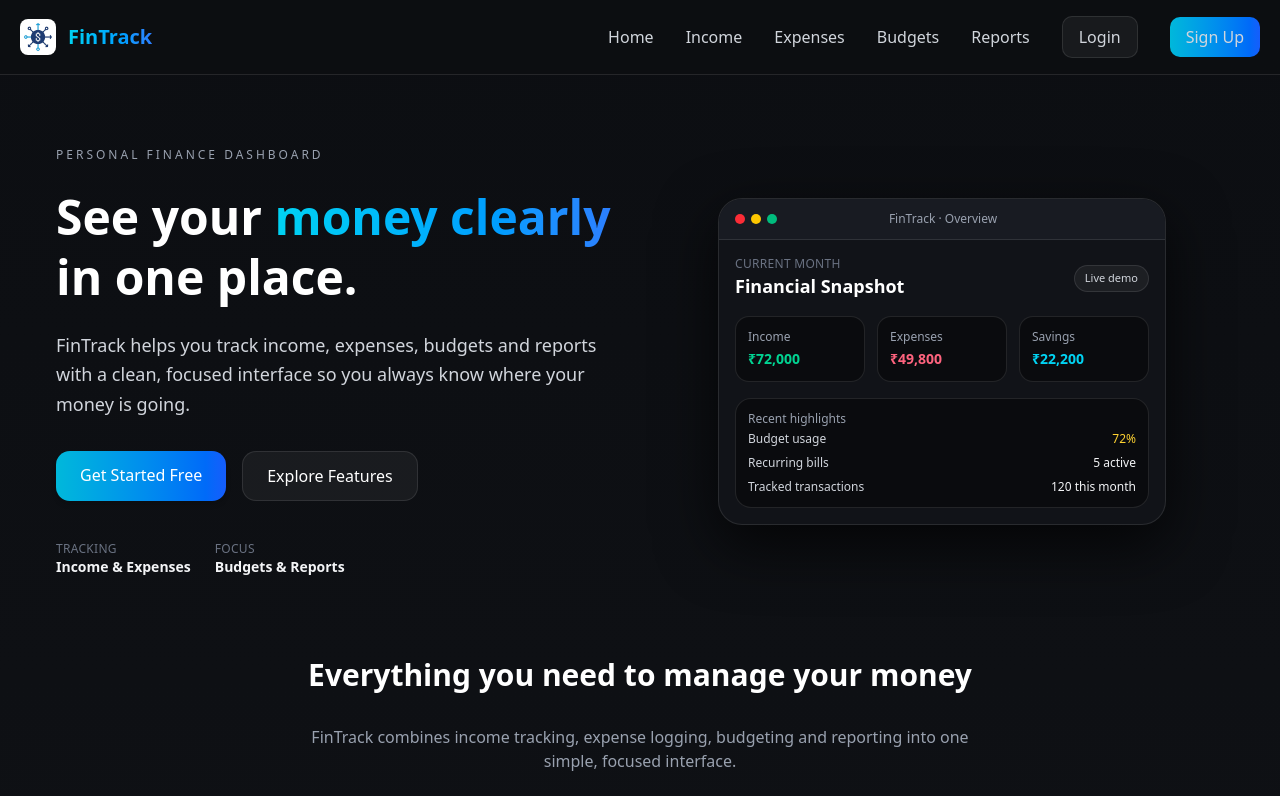
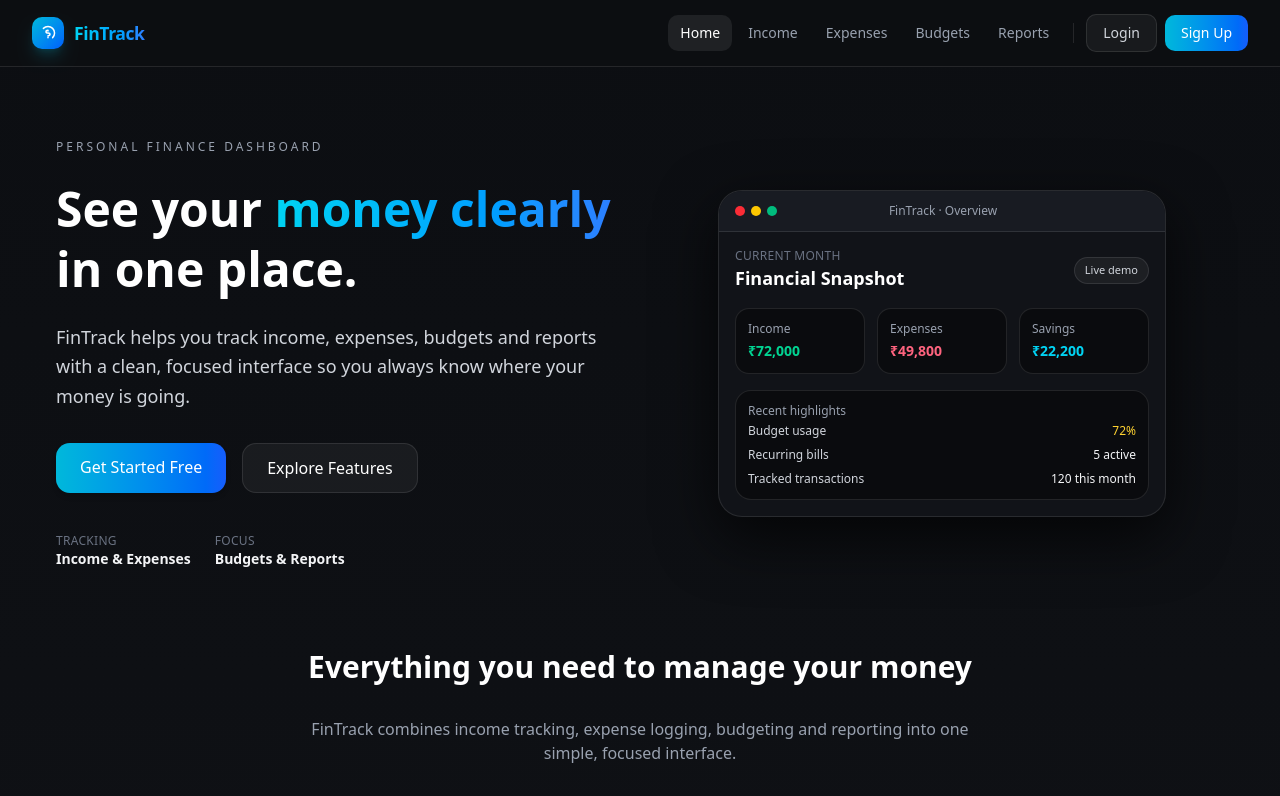
Before and after one commit to patel192/Expense-Manager-Frontend, a React (Vite) app: page / in a window 1280 px wide. Shown: the top 796 px of the page. Built offline with nearby package versions, Linux system fonts and the light colour scheme.

Commit message:
updated landing page navbar

```diff
--- a/src/components/Common/Navbar.jsx
+++ b/src/components/Common/Navbar.jsx
@@ -1,11 +1,36 @@
-import React, { useState } from "react";
+import React, { useState, useEffect, useRef } from "react";
 import { Link, useLocation } from "react-router-dom";
-import { motion } from "framer-motion";
+import { motion, AnimatePresence } from "framer-motion";
 import { FiMenu, FiX } from "react-icons/fi";
 
 export const Navbar = () => {
   const location = useLocation();
   const [open, setOpen] = useState(false);
+  const [scrolled, setScrolled] = useState(false);
+  const menuRef = useRef(null);
+
+  // Shrink navbar slightly on scroll for a polished feel
+  useEffect(() => {
+    const onScroll = () => setScrolled(window.scrollY > 10);
+    window.addEventListener("scroll", onScroll, { passive: true });
+    return () => window.removeEventListener("scroll", onScroll);
+  }, []);
+
+  // Close mobile menu on outside click
+  useEffect(() => {
+    const handleOutside = (e) => {
+      if (menuRef.current && !menuRef.current.contains(e.target)) {
+        setOpen(false);
+      }
+    };
+    if (open) document.addEventListener("mousedown", handleOutside);
+    return () => document.removeEventListener("mousedown", handleOutside);
+  }, [open]);
+
+  // Close menu on route change
+  useEffect(() => {
+    setOpen(false);
+  }, [location.pathname]);
 
   const links = [
     { label: "Home", to: "/" },
@@ -26,113 +51,193 @@ export const Navbar = () => {
     setOpen(false);
   };
 
+  const isHomeActive = location.pathname === "/";
+
   return (
-    <header className="sticky top-0 z-50 bg-[#0d0f12]/80 backdrop-blur-xl border-b border-white/10">
-      <nav className="max-w-7xl mx-auto flex items-center justify-between px-5 py-4">
+    <header
+      ref={menuRef}
+      className={`sticky top-0 z-50 border-b border-white/10 transition-all duration-300 ${
+        scrolled
+          ? "bg-[#0d0f12]/95 backdrop-blur-2xl py-0"
+          : "bg-[#0d0f12]/80 backdrop-blur-xl"
+      }`}
+    >
+      <nav className="max-w-7xl mx-auto flex items-center justify-between px-4 sm:px-6 lg:px-8 py-3.5">
 
-        {/* Logo */}
+        {/* ── Logo ── */}
         <motion.div
           initial={{ opacity: 0, x: -18 }}
           animate={{ opacity: 1, x: 0 }}
-          className="flex items-center gap-3"
+          transition={{ duration: 0.4 }}
+          className="flex items-center gap-2.5 flex-shrink-0"
         >
-          <img src="/expense-colored-icon-design-good-for-web-or-mobile-app-vector.jpg"
-            className="h-9 w-9 rounded-md object-cover"
-          />
-          <span className="text-xl font-semibold bg-gradient-to-r from-cyan-400 to-blue-500 bg-clip-text text-transparent">
+          <div className="h-8 w-8 rounded-lg bg-gradient-to-br from-cyan-500 to-blue-600 flex items-center justify-center shadow-lg shadow-cyan-500/20">
+            {/* Inline SVG fallback — no broken image on mobile */}
+            <svg viewBox="0 0 24 24" fill="none" className="w-4 h-4 text-white" stroke="currentColor" strokeWidth={2.2}>
+              <path strokeLinecap="round" strokeLinejoin="round" d="M12 8c-1.657 0-3 .895-3 2s1.343 2 3 2 3 .895 3 2-1.343 2-3 2m0-8v1m0 9v1M5.05 5.05A9 9 0 1118.95 18.95" />
+            </svg>
+          </div>
+          <span className="text-[1.1rem] font-semibold tracking-tight bg-gradient-to-r from-cyan-400 to-blue-500 bg-clip-text text-transparent">
             FinTrack
           </span>
         </motion.div>
 
-        {/* Desktop Links */}
-        <div className="hidden md:flex items-center gap-8 text-gray-300 font-medium">
+        {/* ── Desktop Links ── */}
+        <motion.div
+          initial={{ opacity: 0, y: -8 }}
+          animate={{ opacity: 1, y: 0 }}
+          transition={{ duration: 0.4, delay: 0.1 }}
+          className="hidden md:flex items-center gap-1 text-sm font-medium"
+        >
           {links.map((link, i) =>
             link.id ? (
               <button
                 key={i}
                 onClick={(e) => scrollToSection(e, link.id)}
-                className="hover:text-white transition-colors"
+                className="px-3 py-2 rounded-lg text-gray-400 hover:text-white hover:bg-white/5 transition-all duration-200"
               >
                 {link.label}
               </button>
             ) : (
-              <Link key={i} to={link.to} className="hover:text-white transition-colors">
+              <Link
+                key={i}
+                to={link.to}
+                className={`px-3 py-2 rounded-lg transition-all duration-200 ${
+                  isHomeActive
+                    ? "text-white bg-white/8"
+                    : "text-gray-400 hover:text-white hover:bg-white/5"
+                }`}
+              >
                 {link.label}
               </Link>
             )
           )}
 
+          {/* Divider */}
+          <div className="w-px h-5 bg-white/10 mx-2" />
+
           <Link
             to="/login"
-            className="px-4 py-2 rounded-lg bg-white/5 hover:bg-white/10 border border-white/10 transition"
+            className="px-4 py-2 rounded-lg text-gray-300 bg-white/5 hover:bg-white/10 border border-white/10 hover:border-white/20 transition-all duration-200"
           >
             Login
           </Link>
 
           <Link
             to="/signup"
-            className="px-4 py-2 rounded-lg bg-gradient-to-r from-cyan-500 to-blue-600 hover:opacity-90 transition"
+            className="px-4 py-2 rounded-lg bg-gradient-to-r from-cyan-500 to-blue-600 text-white font-medium hover:opacity-90 hover:shadow-lg hover:shadow-cyan-500/25 transition-all duration-200 ml-1"
           >
             Sign Up
           </Link>
+        </motion.div>
+
+        {/* ── Mobile: auth buttons + hamburger ── */}
+        <div className="flex md:hidden items-center gap-2">
+          <Link
+            to="/login"
+            className="px-3 py-1.5 text-sm rounded-lg text-gray-300 border border-white/10 bg-white/5 hover:bg-white/10 transition-all"
+          >
+            Login
+          </Link>
+          <Link
+            to="/signup"
+            className="px-3 py-1.5 text-sm rounded-lg bg-gradient-to-r from-cyan-500 to-blue-600 text-white font-medium hover:opacity-90 transition-all"
+          >
+            Sign Up
+          </Link>
+          {/* Hamburger — proper touch target */}
+          <button
+            onClick={() => setOpen(!open)}
+            aria-label="Toggle menu"
+            aria-expanded={open}
+            className="ml-1 p-2 rounded-lg text-gray-300 hover:text-white hover:bg-white/10 transition-all duration-200 min-w-[40px] min-h-[40px] flex items-center justify-center"
+          >
+            <AnimatePresence mode="wait" initial={false}>
+              <motion.span
+                key={open ? "close" : "open"}
+                initial={{ opacity: 0, rotate: -90 }}
+                animate={{ opacity: 1, rotate: 0 }}
+                exit={{ opacity: 0, rotate: 90 }}
+                transition={{ duration: 0.15 }}
+              >
+                {open ? <FiX size={20} /> : <FiMenu size={20} />}
+              </motion.span>
+            </AnimatePresence>
+          </button>
         </div>
-
-        {/* Mobile Menu Toggle */}
-        <button
-          onClick={() => setOpen(!open)}
-          className="md:hidden text-gray-300"
-        >
-          {open ? <FiX size={24} /> : <FiMenu size={24} />}
-        </button>
       </nav>
 
-      {/* Mobile Menu */}
-      {open && (
-        <motion.div
-          initial={{ opacity: 0, y: -8 }}
-          animate={{ opacity: 1, y: 0 }}
-          className="md:hidden bg-[#0f1115] border-t border-white/10 p-5"
-        >
-          <div className="flex flex-col gap-4 text-gray-300">
-            {links.map((link, i) =>
-              link.id ? (
-                <button
-                  key={i}
-                  onClick={(e) => scrollToSection(e, link.id)}
-                  className="text-left py-2 hover:text-white"
+      {/* ── Mobile Dropdown Menu ── */}
+      <AnimatePresence>
+        {open && (
+          <motion.div
+            initial={{ opacity: 0, height: 0 }}
+            animate={{ opacity: 1, height: "auto" }}
+            exit={{ opacity: 0, height: 0 }}
+            transition={{ duration: 0.22, ease: "easeInOut" }}
+            className="md:hidden overflow-hidden border-t border-white/10 bg-[#0d0f12]/98 backdrop-blur-2xl"
+          >
+            <div className="px-4 py-3 flex flex-col">
+              {/* Nav section label */}
+              <p className="text-[10px] uppercase tracking-widest text-gray-600 font-medium px-2 mb-1">
+                Navigate
+              </p>
+
+              {links.map((link, i) =>
+                link.id ? (
+                  <button
+                    key={i}
+                    onClick={(e) => scrollToSection(e, link.id)}
+                    className="flex items-center gap-3 px-3 py-3 rounded-xl text-gray-300 hover:text-white hover:bg-white/5 text-sm font-medium transition-all text-left min-h-[44px]"
+                  >
+                    <span className="w-1.5 h-1.5 rounded-full bg-cyan-500/60 flex-shrink-0" />
+                    {link.label}
+                  </button>
+                ) : (
+                  <Link
+                    key={i}
+                    to={link.to}
+                    onClick={() => setOpen(false)}
+                    className={`flex items-center gap-3 px-3 py-3 rounded-xl text-sm font-medium transition-all min-h-[44px] ${
+                      isHomeActive
+                        ? "text-cyan-400 bg-cyan-500/8"
+                        : "text-gray-300 hover:text-white hover:bg-white/5"
+                    }`}
+                  >
+                    <span className={`w-1.5 h-1.5 rounded-full flex-shrink-0 ${isHomeActive ? "bg-cyan-400" : "bg-gray-600"}`} />
+                    {link.label}
+                  </Link>
+                )
+              )}
+
+              {/* Divider */}
+              <div className="my-3 border-t border-white/8" />
+
+              {/* Auth section label */}
+              <p className="text-[10px] uppercase tracking-widest text-gray-600 font-medium px-2 mb-1">
+                Account
+              </p>
+
+              <div className="flex flex-col gap-2 pb-2">
+                <Link
+                  to="/login"
+                  onClick={() => setOpen(false)}
+                  className="w-full py-3 rounded-xl bg-white/5 hover:bg-white/10 border border-white/10 hover:border-white/20 text-center text-sm font-medium text-gray-200 transition-all min-h-[44px] flex items-center justify-center"
                 >
-                  {link.label}
-                </button>
-              ) : (
+                  Login
+                </Link>
                 <Link
-                  key={i}
-                  to={link.to}
+                  to="/signup"
                   onClick={() => setOpen(false)}
-                  className="py-2 hover:text-white"
+                  className="w-full py-3 rounded-xl bg-gradient-to-r from-cyan-500 to-blue-600 text-white text-center text-sm font-medium hover:opacity-90 transition-all min-h-[44px] flex items-center justify-center shadow-lg shadow-cyan-500/20"
                 >
-                  {link.label}
+                  Sign Up — It's Free
                 </Link>
-              )
-            )}
-
-            <Link
-              to="/login"
-              onClick={() => setOpen(false)}
-              className="py-2 rounded-lg bg-white/5 hover:bg-white/10 border border-white/10 text-center"
-            >
-              Login
-            </Link>
-
-            <Link
-              to="/signup"
-              onClick={() => setOpen(false)}
-              className="py-2 rounded-lg bg-gradient-to-r from-cyan-500 to-blue-600 text-center"
-            >
-              Sign Up
-            </Link>
-          </div>
-        </motion.div>
-      )}
+              </div>
+            </div>
+          </motion.div>
+        )}
+      </AnimatePresence>
     </header>
   );
 };
```
